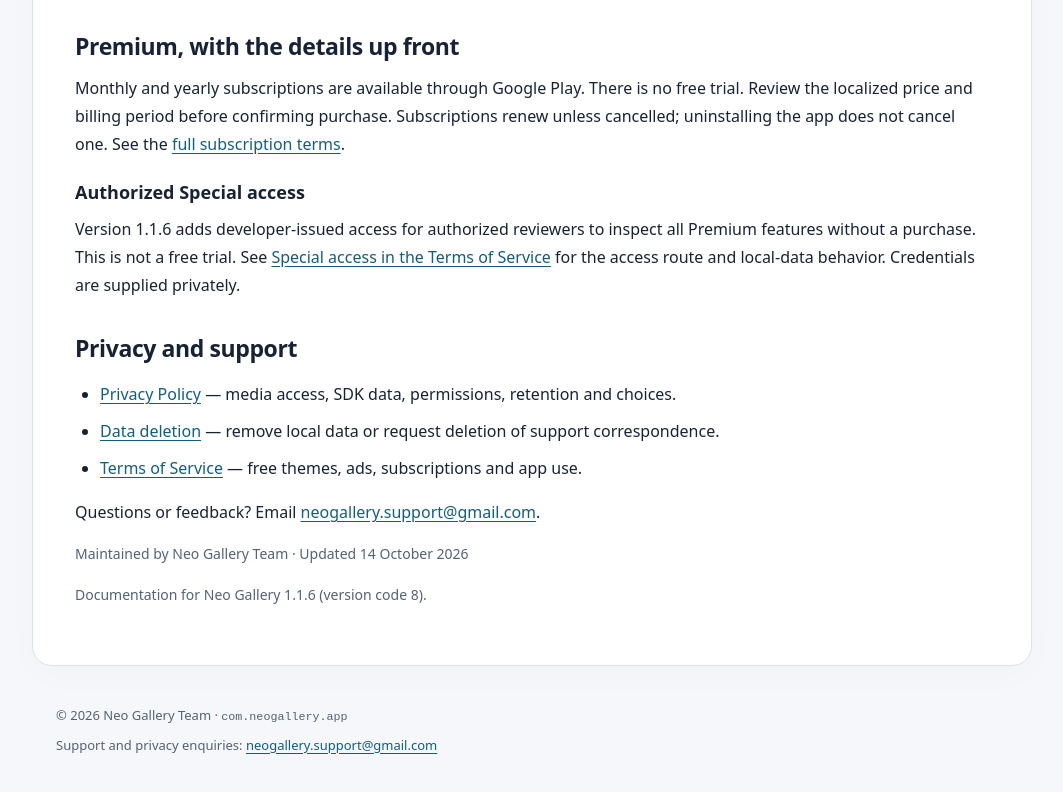
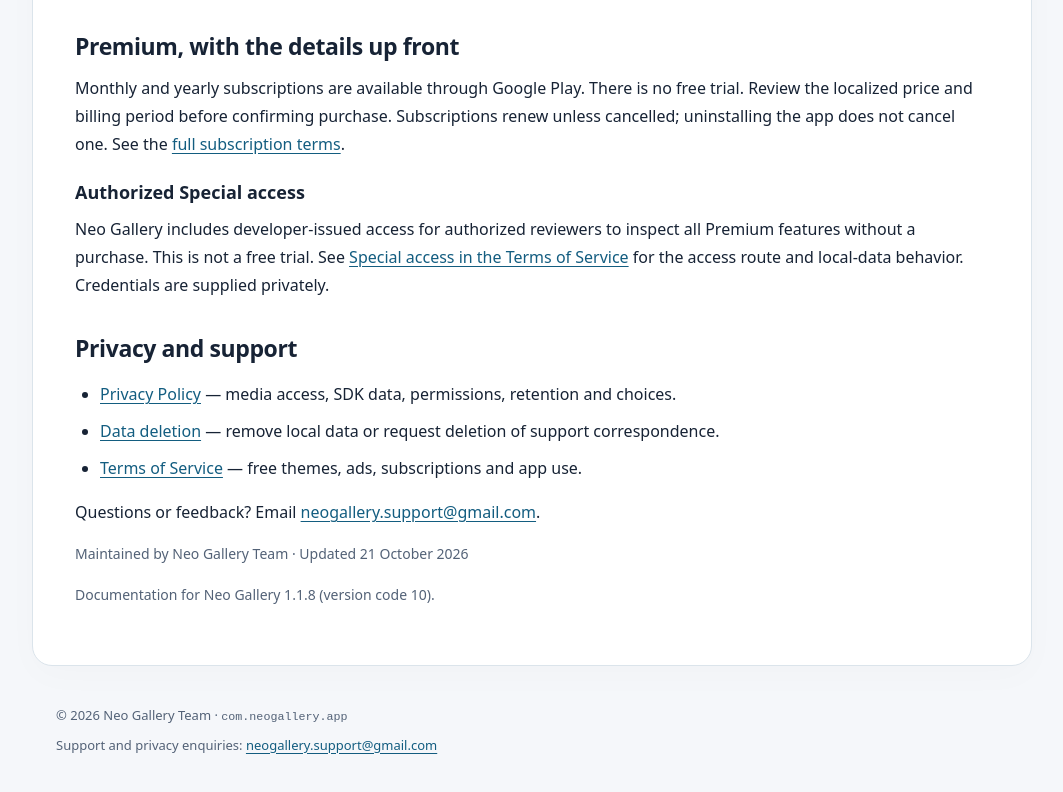
Before and after one commit to mijanur85/neogallery-privacy, a plain HTML site: page index.html in a window 1280 px wide. Shown: the part 1139-1931 px from the top of the page, without its empty margins (108-1171 px from the left). Drawn offline with Linux system fonts and the light colour scheme.

Commit message:
Add files via upload

```diff
--- a/index.html
+++ b/index.html
@@ -21,9 +21,9 @@
 <p>The free version includes ads. Pure Black and Pure White remain free even when an ordinary interstitial is shown after a completed theme-selection session. Premium suppresses ads while Premium access is active; it does not disable all analytics or diagnostics.</p>
 <h2>Premium, with the details up front</h2>
 <p>Monthly and yearly subscriptions are available through Google Play. There is no free trial. Review the localized price and billing period before confirming purchase. Subscriptions renew unless cancelled; uninstalling the app does not cancel one. See the <a href="terms.html">full subscription terms</a>.</p>
-<h3>Authorized Special access</h3><p>Version 1.1.6 adds developer-issued access for authorized reviewers to inspect all Premium features without a purchase. This is not a free trial. See <a href="terms.html">Special access in the Terms of Service</a> for the access route and local-data behavior. Credentials are supplied privately.</p><h2>Privacy and support</h2>
+<h3>Authorized Special access</h3><p>Neo Gallery includes developer-issued access for authorized reviewers to inspect all Premium features without a purchase. This is not a free trial. See <a href="terms.html">Special access in the Terms of Service</a> for the access route and local-data behavior. Credentials are supplied privately.</p><h2>Privacy and support</h2>
 <ul><li><a href="privacy_policy.html">Privacy Policy</a> — media access, SDK data, permissions, retention and choices.</li><li><a href="delete-data.html">Data deletion</a> — remove local data or request deletion of support correspondence.</li><li><a href="terms.html">Terms of Service</a> — free themes, ads, subscriptions and app use.</li></ul>
 <p>Questions or feedback? Email <a href="mailto:neogallery.support@gmail.com">neogallery.support@gmail.com</a>.</p>
-<p class="meta">Maintained by Neo Gallery Team · Updated 14 October 2026</p>
-<p class="meta">Documentation for Neo Gallery 1.1.6 (version code 8).</p></main>
+<p class="meta">Maintained by Neo Gallery Team · Updated 21 October 2026</p>
+<p class="meta">Documentation for Neo Gallery 1.1.8 (version code 10).</p></main>
 <footer class="wrap"><p>© 2026 Neo Gallery Team · <code>com.neogallery.app</code></p><p>Support and privacy enquiries: <a href="mailto:neogallery.support@gmail.com">neogallery.support@gmail.com</a></p></footer></body></html>
```
Also changed, not shown: delete-data.html (+2 -2 lines), privacy_policy.html (+2 -2 lines), terms.html (+2 -2 lines).
